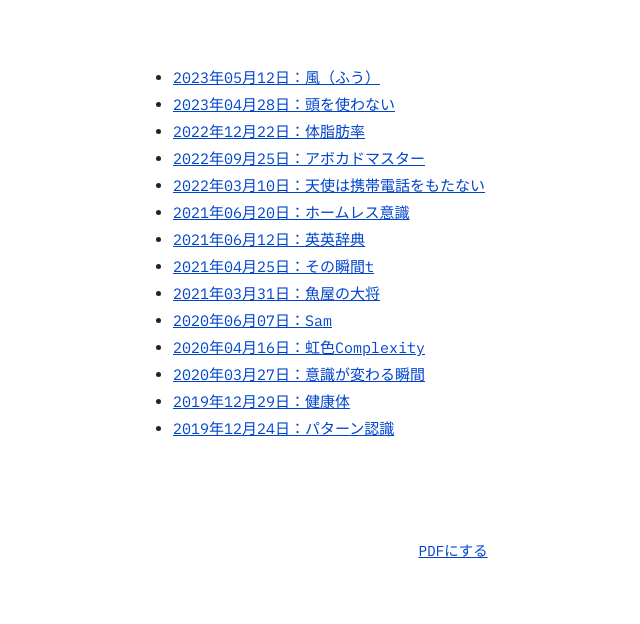
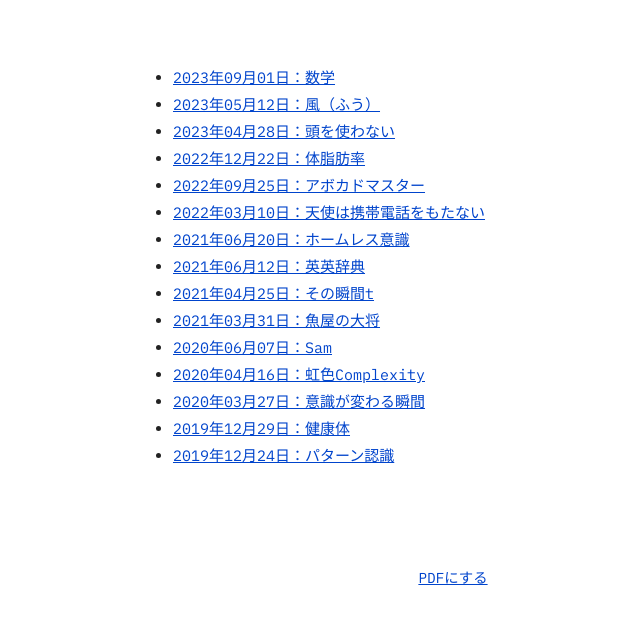
Before and after one commit to ftdyw/ftdyw.github.io, a plain HTML site: page index.html in a window 1280 px wide. Shown: the whole page, without its empty margins (187-827 px from the left). Drawn offline with Linux system fonts and the light colour scheme.

Commit message:
Update index.html

```diff
--- a/index.html
+++ b/index.html
@@ -68,6 +68,7 @@ a {
 <!-- 目次だけを表示（手動で追加／自動生成も可能）-->
 
 <ul>
+  <li><a href="math.html">2023年09月01日：数学</a></li>
   <li><a href="fuu.html">2023年05月12日：風（ふう）</a></li>
   <li><a href="atama.html">2023年04月28日：頭を使わない</a></li>
   <li><a href="bodyfat.html">2022年12月22日：体脂肪率</a></li>
```
